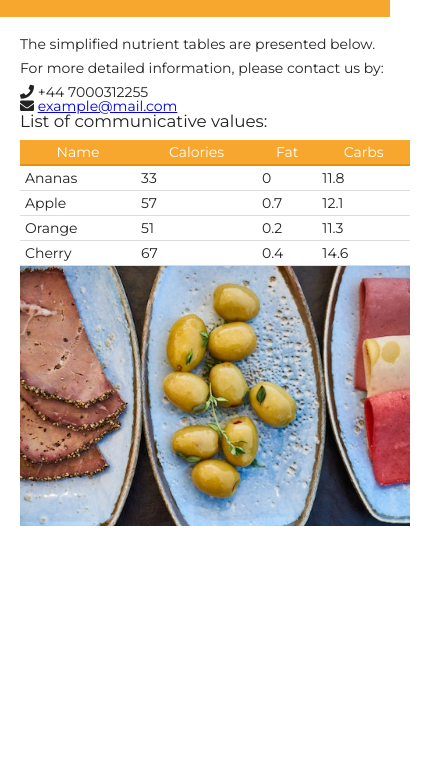
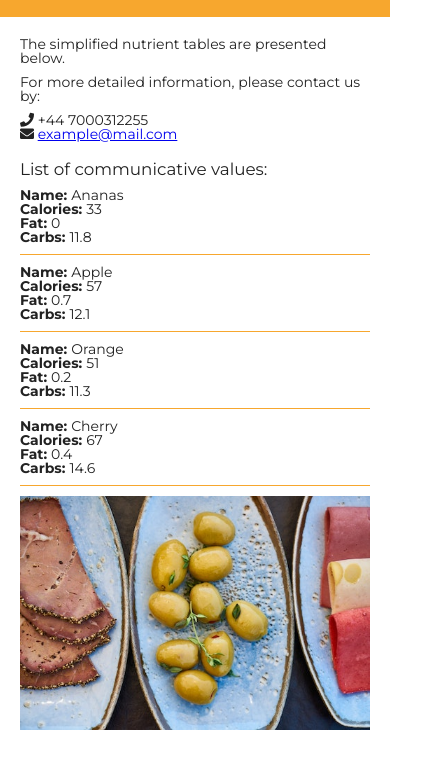
Before and after one commit to pepe199111/Project-rwd, a website built with webpack: page index.html in a window 390 px wide. Shown: the part 63-832 px from the top of the page, 430 px wide, since content can reach past the window. Built offline with Linux system fonts and the light colour scheme; files that its build step writes are made by us from their sources.

Commit message:
added function on mobiles and drawValues- last commit

```diff
--- a/js/main.js
+++ b/js/main.js
@@ -8,12 +8,51 @@ const values = [
 
 const valuesContainer = document.querySelector('.app--values');
 
-const desktopViewport = window.matchMedia("screen and (min-width: 500px)");
+const desktopViewport = window.matchMedia('screen and (min-width: 500px)');
+
+const drawValues = (isDesktop) => {
+    if (isDesktop) {
+        drawDesktopValues();
+    } else {
+        drawMobileValues();
+    }
+};
+
+const drawMobileValues = () => {
+    valuesContainer.innerHTML = "";
+
+    let list = document.createElement('ul');
+
+    values.forEach(value => {
+        let element = document.createElement('li');
+
+        let name = document.createElement('div');
+        name.innerHTML = `<strong>Name: </strong> ${value.name}`;
+
+        let calories = document.createElement('div');
+        calories.innerHTML = `<strong>Calories: </strong> ${value.calories}`;
+
+        let fat = document.createElement('div');
+        fat.innerHTML = `<strong>Fat: </strong> ${value.fat}`;
+
+        let carbs = document.createElement('div');
+        carbs.innerHTML = `<strong>Carbs: </strong> ${value.carbs}`;
+
+        element.appendChild(name);
+        element.appendChild(calories);
+        element.appendChild(fat);
+        element.appendChild(carbs);
+
+        list.appendChild(element);
+    });
+    valuesContainer.appendChild(list);
+};
 
 const drawDesktopValues = () => {
     valuesContainer.innerHTML = "";
 
     let table = document.createElement('table');
+
     let thead = document.createElement('thead');
     thead.innerHTML = "<tr><th>Name</th><th>Calories</th><th>Fat</th><th>Carbs</th></tr>";
 
@@ -30,4 +69,8 @@ const drawDesktopValues = () => {
     valuesContainer.appendChild(table);
 };
 
-drawDesktopValues();
+drawValues(desktopViewport.matches);
+
+desktopViewport.addListener(isDesktop => {
+    drawValues(isDesktop.matches);
+});
--- a/scss/_base.scss
+++ b/scss/_base.scss
@@ -1,6 +1,5 @@
 .container {
   max-width: $max-width;
-  width: 100%;
   margin: 0 auto;
   padding: 0 $main-spacing;
 }
@@ -8,3 +7,11 @@
 img {
   max-width: 100%;
 }
+
+.app--images {
+  margin: $main-spacing 0;
+}
+
+.app--description {
+  margin-bottom: $main-spacing;
+}
--- a/scss/_header.scss
+++ b/scss/_header.scss
@@ -8,6 +8,7 @@
     display: flex;
     align-items: center;
   }
+
   .header--logo {
     margin-right: $main-spacing / 2;
     width: $main-spacing * 2;
--- /dev/null
+++ b/scss/_list.scss
@@ -0,0 +1,7 @@
+ul {
+  li {
+    margin-bottom: $main-spacing / 2;
+    padding-bottom: $main-spacing / 2;
+    border-bottom: 1px solid $color-primary;
+  }
+}
--- a/scss/_table.scss
+++ b/scss/_table.scss
@@ -11,8 +11,7 @@ table {
     border-bottom: 1px solid #ddd;
   }
 
-  th,
-  td {
+  th, td {
     padding: $main-spacing / 4;
   }
 }
--- a/scss/_variables.scss
+++ b/scss/_variables.scss
@@ -1,7 +1,7 @@
 $base-font-size: 16px;
 $small-font-size: 14px;
 
-$font-family: "Montserrat", sans-serif;
+$font-family: 'Montserrat', sans-serif;
 
 $main-spacing: 20px;
 $max-width: 1000px;
@@ -12,4 +12,4 @@ $breakpoints: (
   xs: 500px,
   sm: 800px,
   md: 1000px,
-);
+)
--- a/scss/style.scss
+++ b/scss/style.scss
@@ -1,8 +1,7 @@
-@import "reset";
-
-@import "variables";
-
-@import "typography";
-@import "base";
-@import "header";
-@import "table";
+@import 'reset';
+@import 'variables';
+@import 'typography';
+@import 'base';
+@import 'header';
+@import 'table';
+@import 'list';
```
Also changed, not shown: dist/main.min.css, dist/main.min.js, 1 other file.
